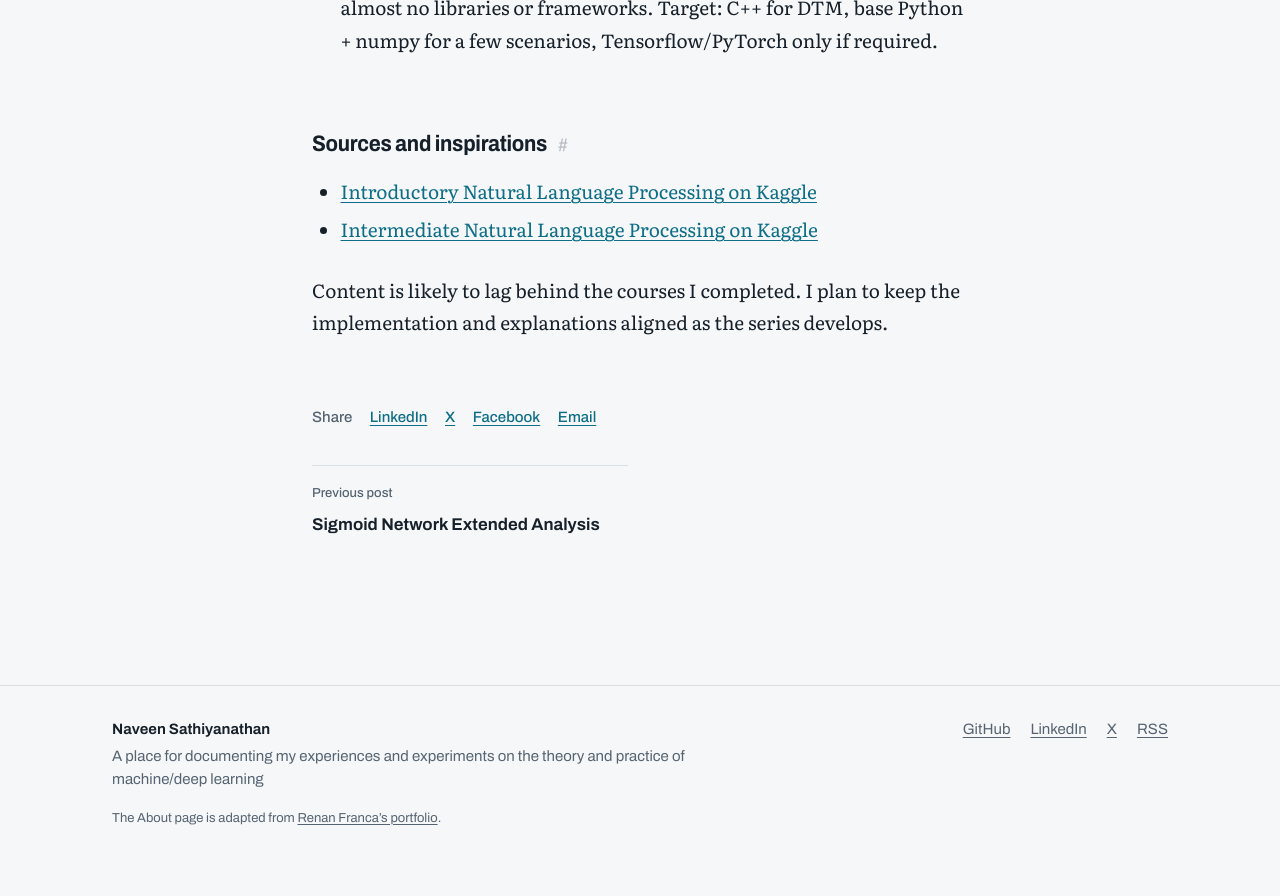
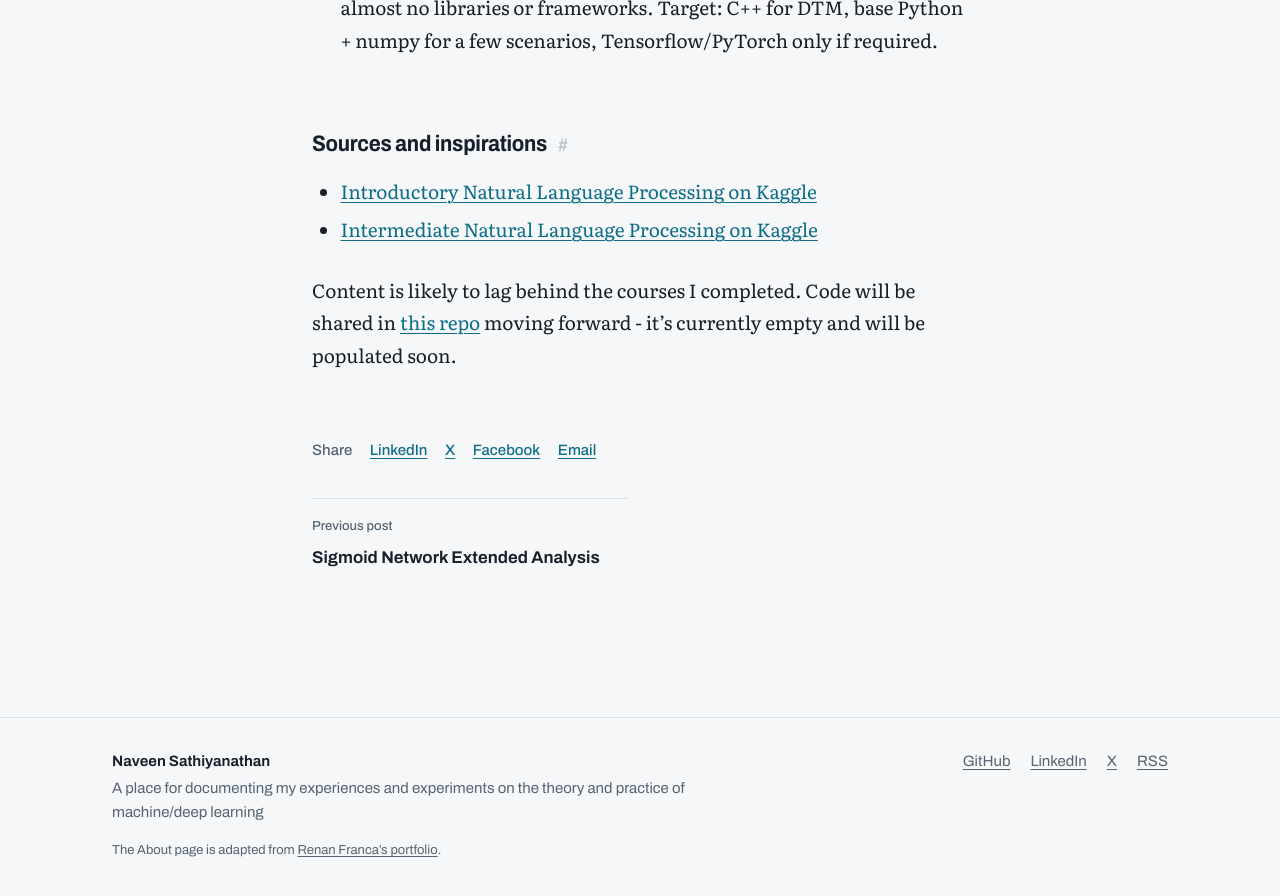
Before and after one commit to SNaveenMathew/stat_ml_blog, a Jekyll site: the page built from _posts/2026-11-17-NLP-from-Scratch.md, in a window 1280 px wide and 900 px high, scrolled down 9208 px. Shown: the top 896 px of the window. Built offline with Jekyll 4.4.1, drawn with Linux system fonts in a browser that asks for light colours; comment, search, counter and statistics services are not loaded; before the commit the page ends 10076 px from its top, so only the background shows below that.

Commit message:
docs: update content reference to include code repository for future implementations

```diff
--- a/_posts/2026-11-17-NLP-from-Scratch.md
+++ b/_posts/2026-11-17-NLP-from-Scratch.md
@@ -203,4 +203,4 @@ The answer is simple: computation is not free. Many modern models still use toke
 - [Introductory Natural Language Processing on Kaggle](https://www.kaggle.com/learn-guide/intro-nlp)
 - [Intermediate Natural Language Processing on Kaggle](https://www.kaggle.com/learn-guide/intermediate-nlp)
 
-Content is likely to lag behind the courses I completed. I plan to keep the implementation and explanations aligned as the series develops.
+Content is likely to lag behind the courses I completed. Code will be shared in [this repo](https://github.com/SNaveenMathew/zero_to_karpathy) moving forward - it's currently empty and will be populated soon.
```
